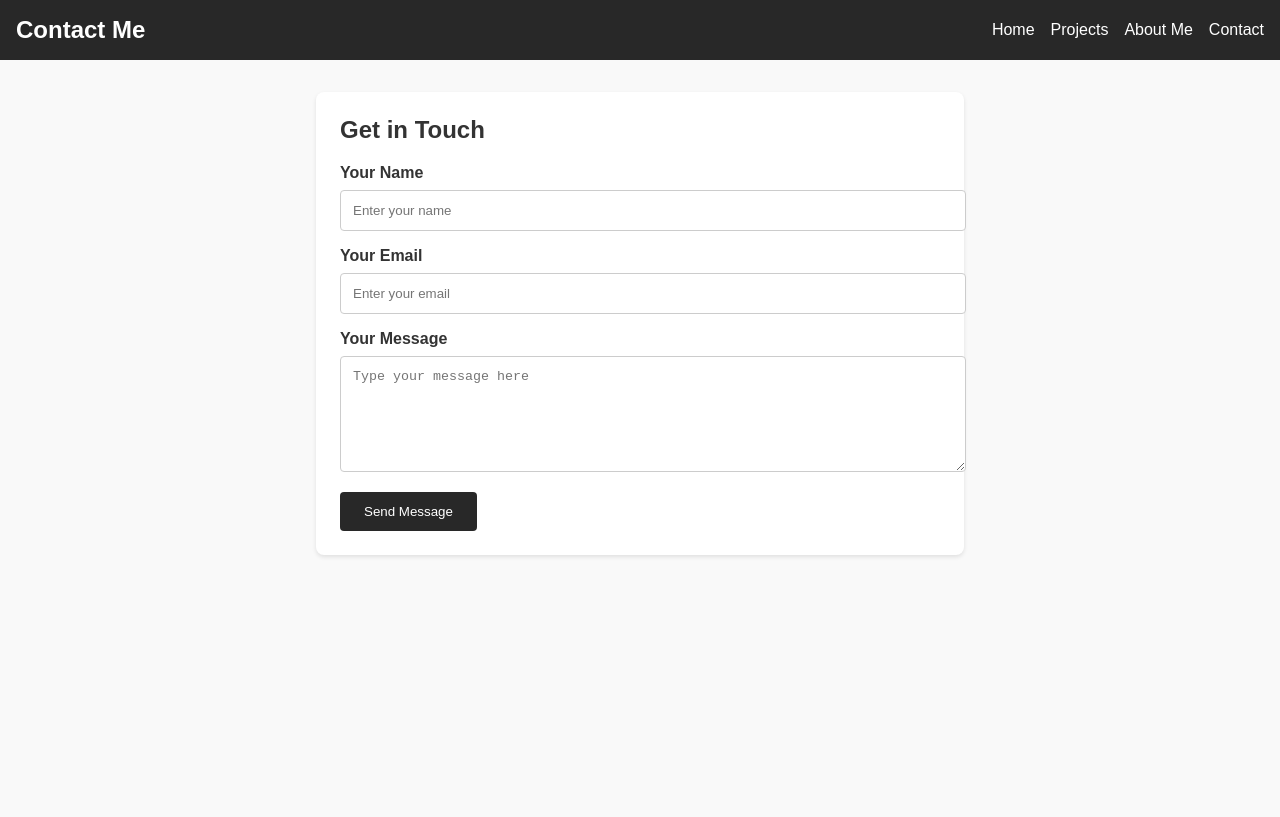
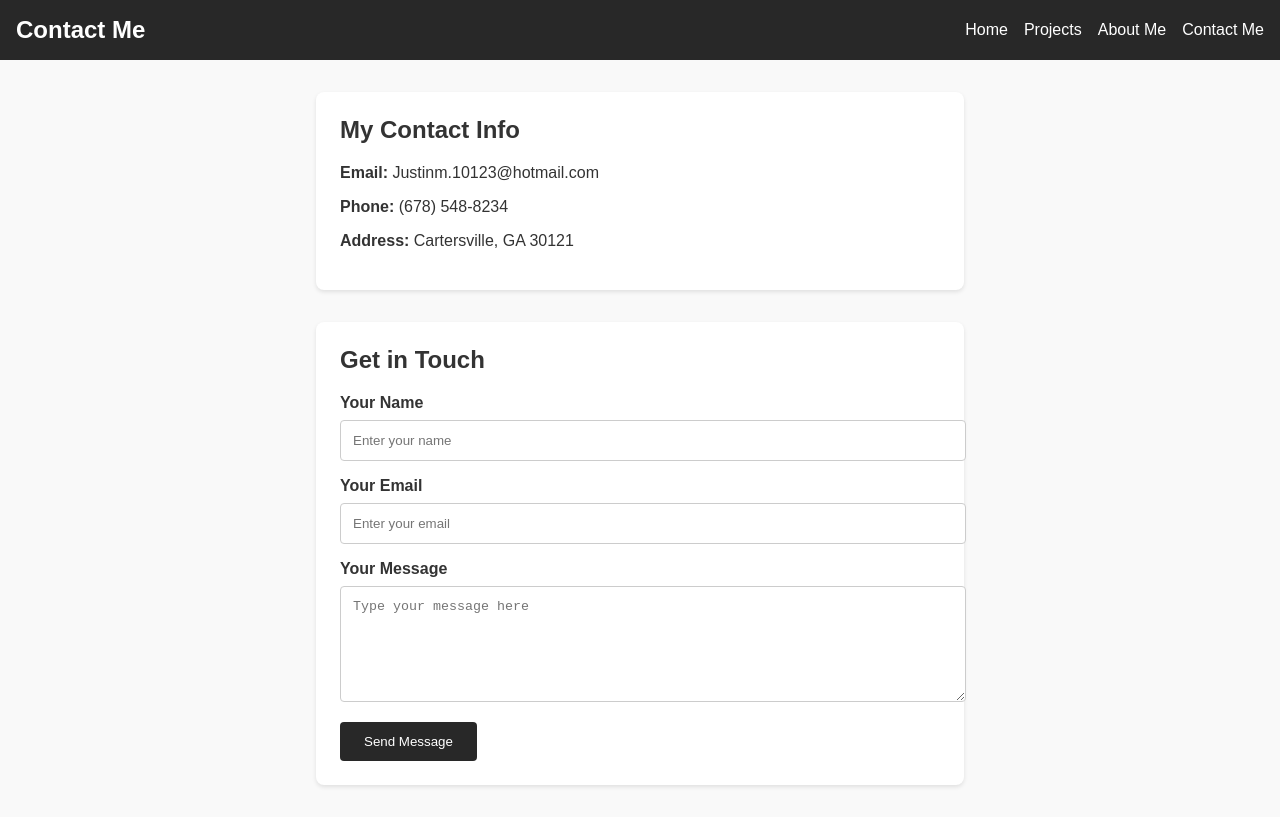
Before and after one commit to justinm10123/JustinMeyer.github.io, a plain HTML site: page Contact.html in a window 1280 px wide. Drawn offline with Linux system fonts and the light colour scheme.

Commit message:
Added fill in contact section

```diff
--- a/Contact.html
+++ b/Contact.html
@@ -44,6 +44,19 @@
 
         .container {
             padding: 2rem;
+        }
+
+        .contact-info {
+            background: white;
+            padding: 1.5rem;
+            border-radius: 8px;
+            box-shadow: 0 2px 4px rgba(0, 0, 0, 0.1);
+            max-width: 600px;
+            margin: 0 auto 2rem auto;
+        }
+
+        .contact-info h2 {
+            margin-top: 0;
         }
 
         form {
@@ -94,11 +107,17 @@
             <a href="index.html">Home</a>
             <a href="projects.html">Projects</a>
             <a href="about.html">About Me</a>
-            <a href="contact.html">Contact</a>
+            <a href="contact.html">Contact Me</a>
         </nav>
     </header>
     <div class="container">
-        <form>
+        <div class="contact-info">
+            <h2>My Contact Info</h2>
+            <p><strong>Email:</strong> Justinm.10123@hotmail.com</p>
+            <p><strong>Phone:</strong> (678) 548-8234</p>
+            <p><strong>Address:</strong> Cartersville, GA 30121</p>
+        </div>
+        <form action="https://formspree.io/f/mkggkqqa" method="POST">
             <h2>Get in Touch</h2>
             <label for="name">Your Name</label>
             <input type="text" id="name" name="name" placeholder="Enter your name" required>
```
Also changed, not shown: Index.html (+38 -13 lines).
